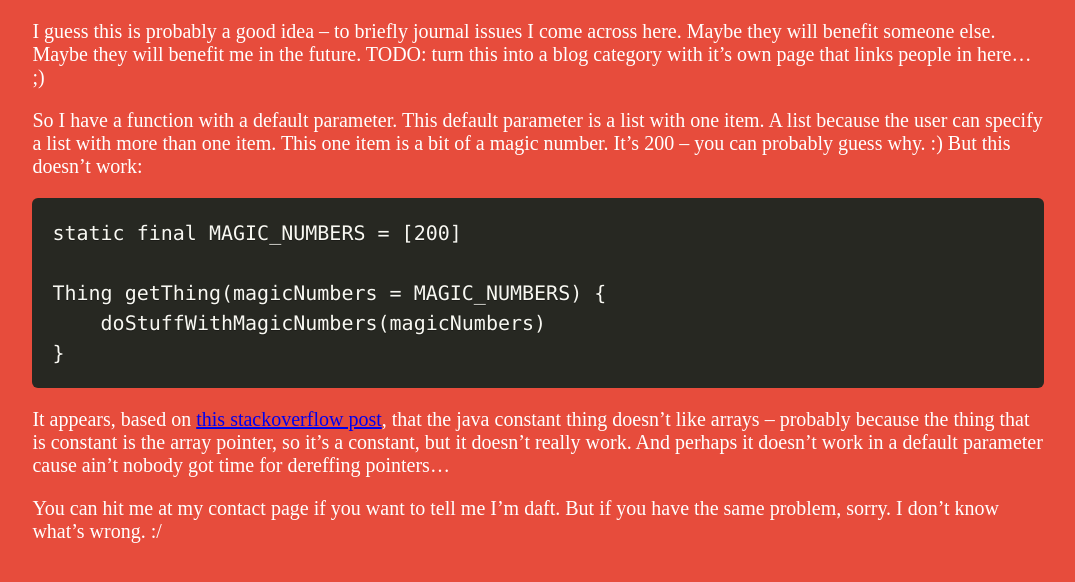
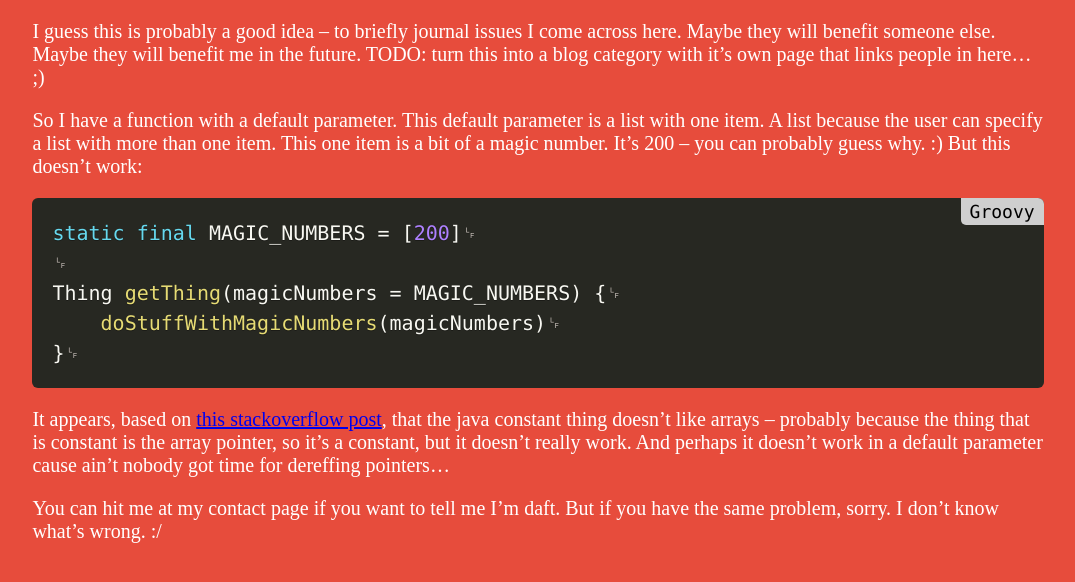
Before and after one commit to slackboxster/slackboxster.github.io, a Jekyll site: the page built from _posts/2015-07-28-groovy-quirks.md, in a window 1280 px wide. Shown: the top 582 px of the page, without its empty margins (102-1177 px from the left). Built offline with Jekyll 4.4.1, drawn with Linux system fonts in a browser that asks for light colours; Markdown is read by kramdown in place of the engine named in the settings.

Commit message:
trying redcarpet syntax again

````diff
--- a/_posts/2015-07-28-groovy-quirks.md
+++ b/_posts/2015-07-28-groovy-quirks.md
@@ -8,11 +8,13 @@ TODO: turn this into a blog category with it's own page that links people in her
 
 So I have a function with a default parameter. This default parameter is a list with one item. A list because the user can specify a list with more than one item. This one item is a bit of a magic number. It's 200 -- you can probably guess why. :) But this doesn't work:
 
-    static final MAGIC_NUMBERS = [200]
+```groovy
+static final MAGIC_NUMBERS = [200]
 
-    Thing getThing(magicNumbers = MAGIC_NUMBERS) {
-        doStuffWithMagicNumbers(magicNumbers)
-    }
+Thing getThing(magicNumbers = MAGIC_NUMBERS) {
+    doStuffWithMagicNumbers(magicNumbers)
+}
+```
 
 It appears, based on [this stackoverflow post](http://stackoverflow.com/questions/2065937/how-to-supply-value-to-an-annotation-from-a-constant-java), that the java constant thing doesn't like arrays -- probably because the thing that is constant is the array pointer, so it's a constant, but it doesn't really work. And perhaps it doesn't work in a default parameter cause ain't nobody got time for dereffing pointers...
 
````
